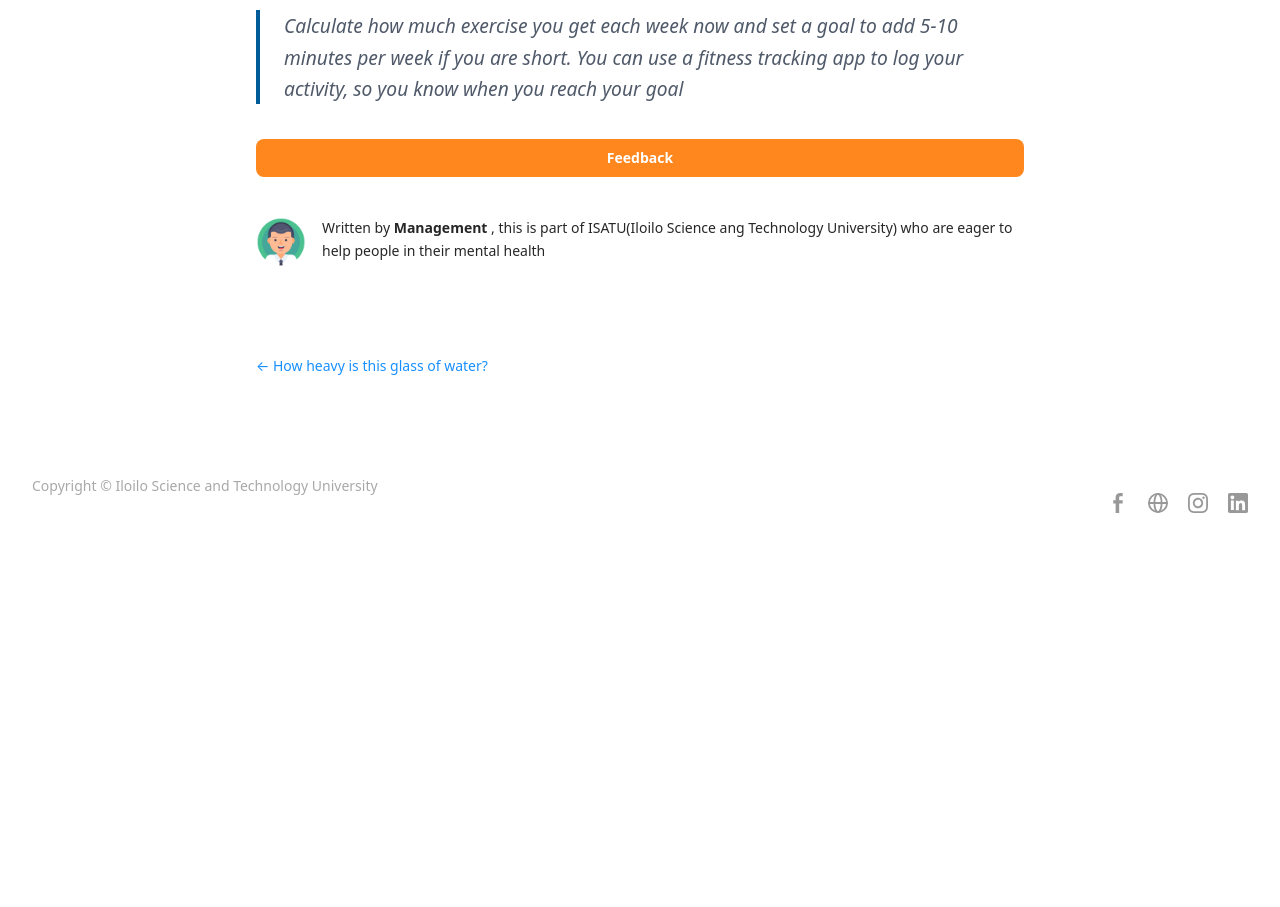
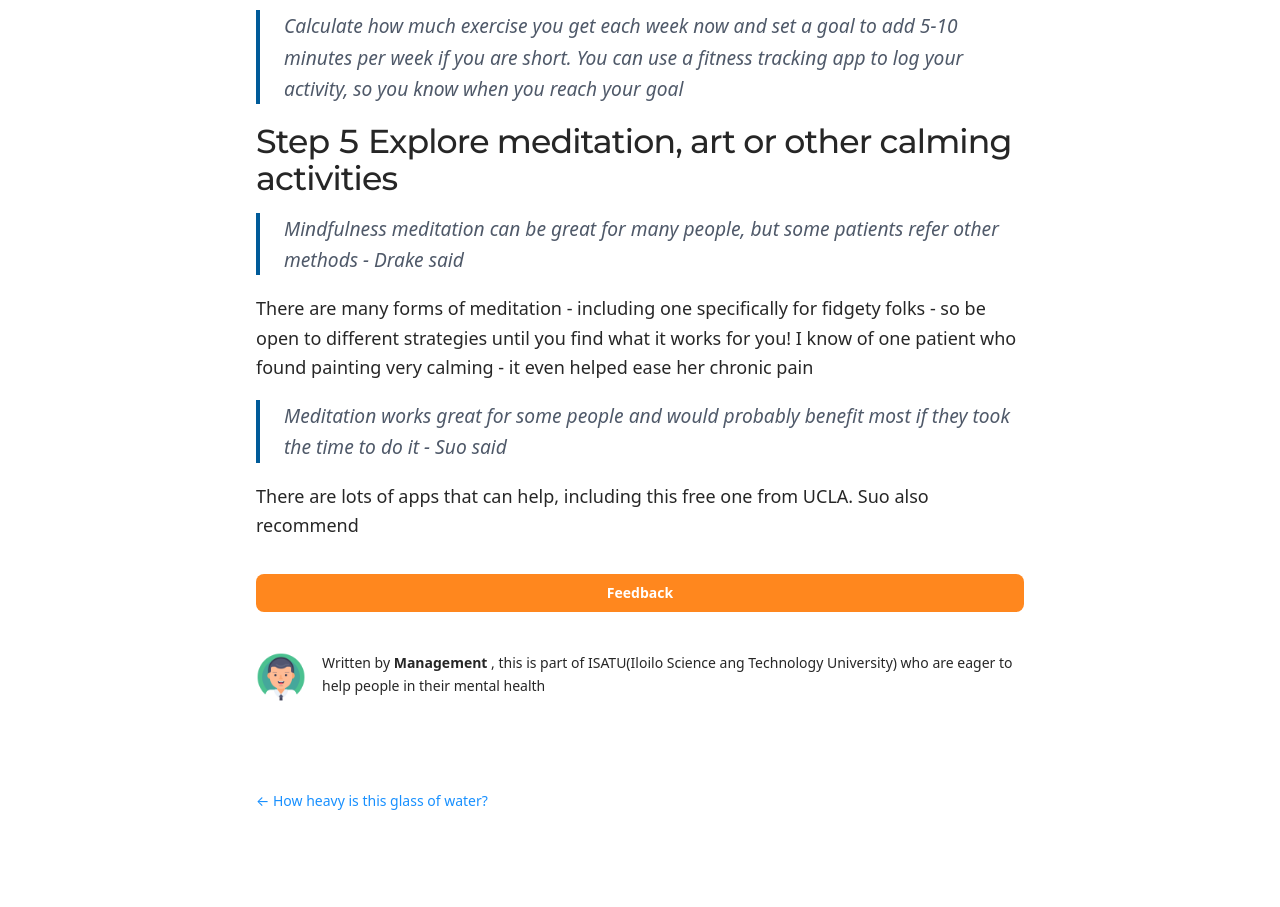
Before and after one commit to marilyn023/mental-health, a Gatsby site: page /mental-health-tips-for-a-better-life/ in a window 1280 px wide. Shown: the part 3660-4567 px from the top of the page. Before the commit the page ends 4197 px from the top, so only its background shows below. Built offline with nearby package versions, Linux system fonts and the light colour scheme; Gatsby itself is replaced by a stand-in of ours; some packages are replaced by stand-ins of ours.

Commit message:
Update Mental Health Tips “mental-health-tips-for-a-better-life/index”

```diff
--- a/content/blog/mental-health-tips-for-a-better-life/index.md
+++ b/content/blog/mental-health-tips-for-a-better-life/index.md
@@ -41,3 +41,15 @@ Exercise is not only good for our physical health, it can have a profound, posit
 Make a commitment to moving more and to balancing that with good food choices and the occasional indulgence. Find a type of exercise that you enjoy and start small. This short video from sports medicine program includes several great ideas for squeezing exercise into your day, even while working from home . The Centers for Disease control and prevention (CDC) recommends 150 minutes of physical exercise weekly for greatest health benefits.
 
 > Calculate how much exercise you get each week now and set a goal to add 5-10 minutes per week if you are short. You can use a fitness tracking app to log your activity, so you know when you reach your goal
+
+
+
+## Step 5 Explore meditation, art or other calming activities
+
+> Mindfulness meditation can be great for many people, but some patients refer other methods - Drake said
+
+There are many forms of meditation - including one specifically for fidgety folks - so be open to different strategies until you find what  it works for you! I know of one patient who found painting very calming - it even helped ease her chronic pain
+
+> Meditation works great for some people and would probably benefit most if they took the time to do it - Suo said
+
+There are lots of apps that can help, including this free one from UCLA. Suo also recommend
```
